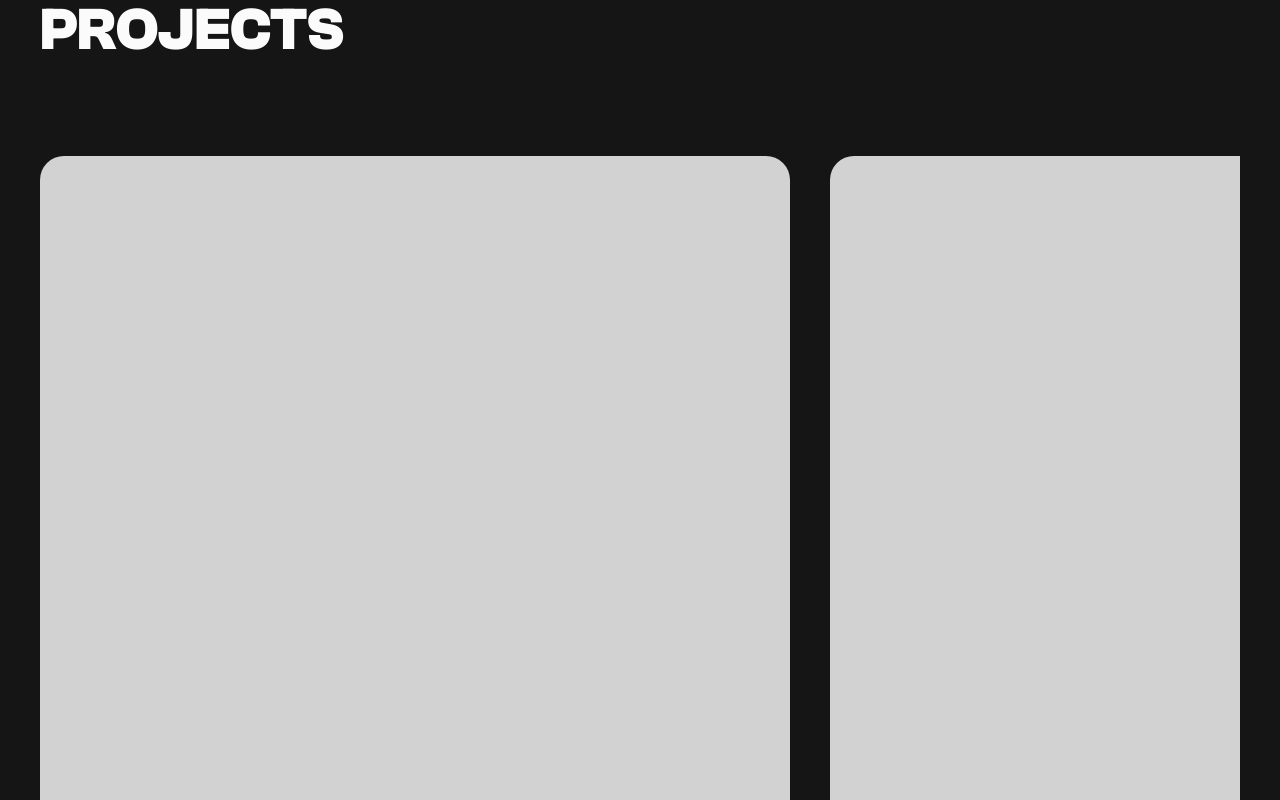
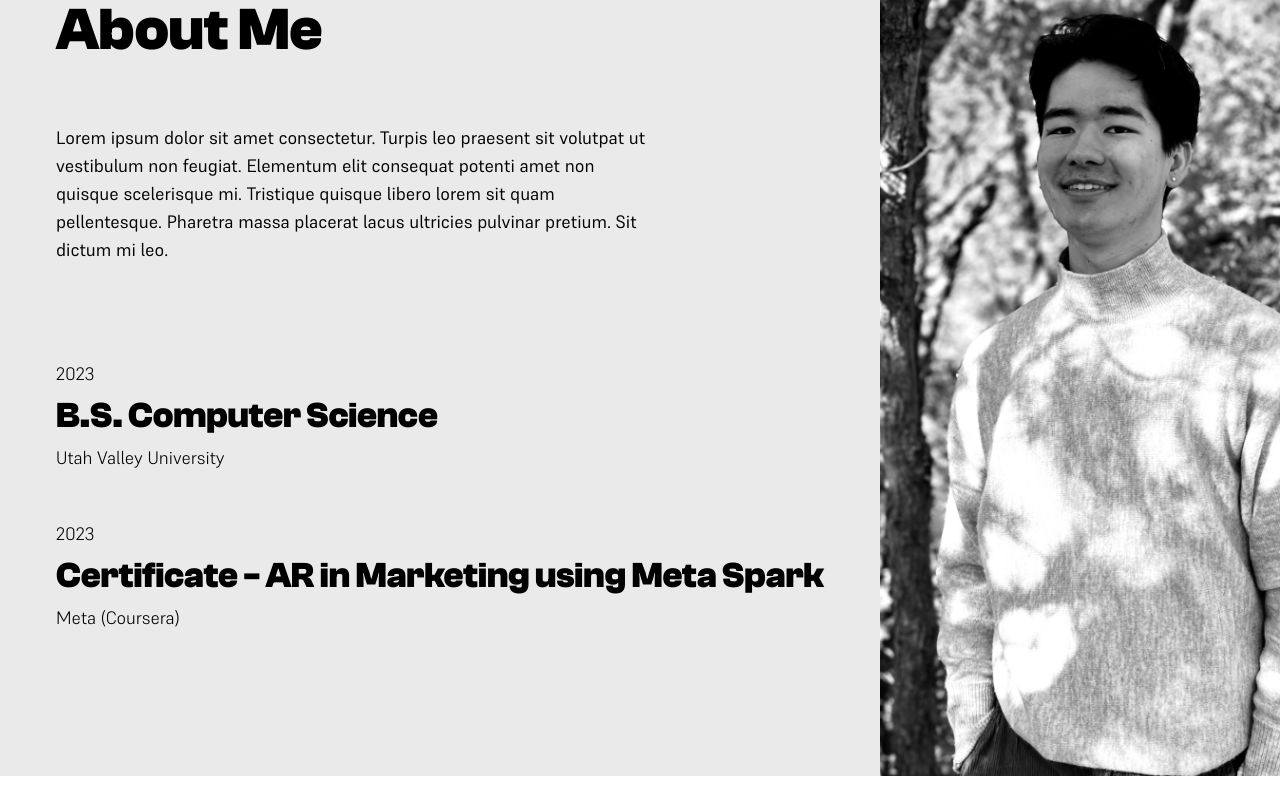
Before and after one commit to mackaykillian/portfolio, a React (Create React App) app: page / in a window 1280 px wide. Shown: the part 2700-3500 px from the top of the page. After the commit the page ends 3476 px from the top, so only its background shows below. Built offline with nearby package versions, Linux system fonts and the light colour scheme.

Commit message:
adjusted sizing

```diff
--- a/src/App.jsx
+++ b/src/App.jsx
@@ -39,7 +39,7 @@ export default function App() {
         {/* Overview Section */}
         <OverviewView />
         {/* Projects Section */}
-        <ProjectsView />
+        {/* <ProjectsView /> */}
         {/* About Me Section */}
         <AboutView />
       </div>
--- a/src/views/AboutView.jsx
+++ b/src/views/AboutView.jsx
@@ -8,44 +8,53 @@ function AboutView() {
   const xlScreen = useMediaQuery({ minWidth: 1280 });
   const xxlScreen = useMediaQuery({ minWidth: 1536 });
   return (
-    <div className="h-fit bg-pgray-200">
-      <div className="">
-        <div className="flex flex-row h-[1000px]">
+    <div className="w-full h-fit bg-pgray-200">
+      <div className="w-full">
+        <div className="flex flex-row w-full h-fit">
           <div className="mx-4 grow md:px-8 lg:px-10">
             <div className="mt-32 mb-16 text-5xl font-bold font-display md:text-6xl lg:text-7x">
               About Me
             </div>
-            <div className="max-w-[600px] mb-24">
-              Lorem ipsum dolor sit amet consectetur. Turpis leo praesent sit
-              volutpat ut vestibulum non feugiat. Elementum elit consequat
-              potenti amet non quisque scelerisque mi. Tristique quisque libero
-              lorem sit quam pellentesque. Pharetra massa placerat lacus
-              ultricies pulvinar pretium. Sit dictum mi leo.
+            <div className="flex flex-row mb-24">
+              <div className="font-sans w-grow max-w-[600px] pr-8 sm:pr-0 text-sm sm:text-lg">
+                Lorem ipsum dolor sit amet consectetur. Turpis leo praesent sit
+                volutpat ut vestibulum non feugiat. Elementum elit consequat
+                potenti amet non quisque scelerisque mi. Tristique quisque
+                libero lorem sit quam pellentesque. Pharetra massa placerat
+                lacus ultricies pulvinar pretium. Sit dictum mi leo.
+              </div>
+              {!smScreen && (
+                <div className="bg-[url('./assets/picture-of-me.png')] min-w-[180px] h-[400px] bg-cover bg-center rounded-lg"></div>
+              )}
             </div>
-            <div className="flex flex-col space-y-12">
+            <div className="flex flex-col space-y-12 pb-36">
               <div className="flex flex-col space-y-2">
-                <div className="font-sans text-sm md:text-lg">2023</div>
-                <div className="text-xl font-bold sm:text-2xl md:text-3xl font-display">
+                <div className="font-sans font-light text-md md:text-lg">
+                  2023
+                </div>
+                <div className="text-3xl font-bold md:text-4xl font-display">
                   B.S. Computer Science
                 </div>
-                <div className="font-sans text-sm sm:text-lg">
+                <div className="font-sans font-light text-md md:text-lg">
                   Utah Valley University
                 </div>
               </div>
               <div className="flex flex-col space-y-2">
-                <div className="font-sans text-sm md:text-lg">2023</div>
-                <div className="text-xl font-bold sm:text-2xl md:text-3xl font-display">
-                  AR Developer Professional Certificate
+                <div className="font-sans font-light text-md md:text-lg">
+                  2023
                 </div>
-                <div className="font-sans text-sm sm:text-lg">
+                <div className="text-3xl font-bold md:text-4xl font-display">
+                  Certificate - AR in Marketing using Meta Spark
+                </div>
+                <div className="font-sans font-light text-md md:text-lg">
                   Meta (Coursera)
                 </div>
               </div>
             </div>
           </div>
-          <div className="bg-[url('./assets/picture-of-me.png')] w-[400px] bg-cover">
-            hello
-          </div>
+          {smScreen && (
+            <div className="bg-[url('./assets/picture-of-me.png')] w-[400px] bg-cover bg-center"></div>
+          )}
         </div>
       </div>
     </div>
```
